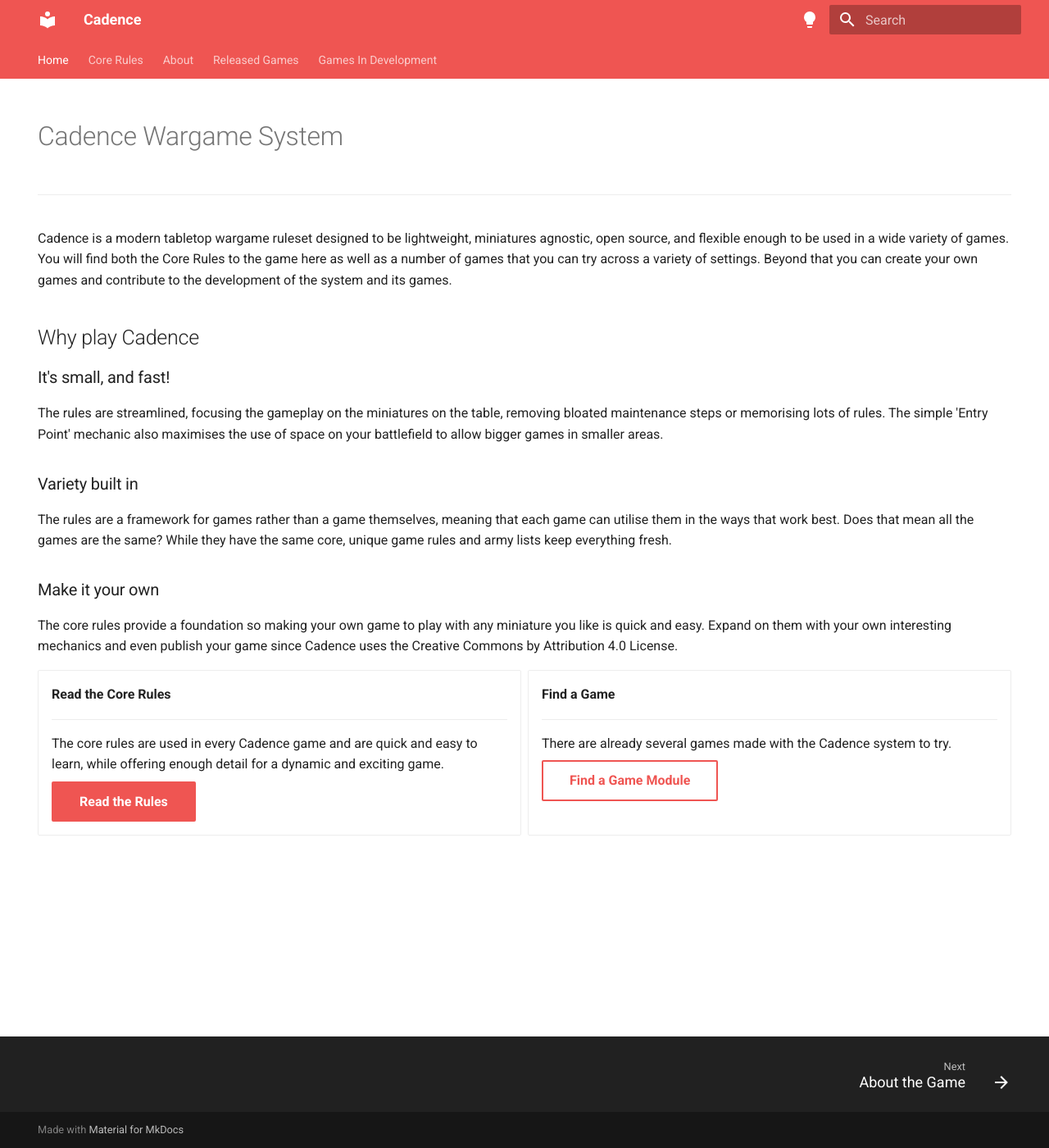
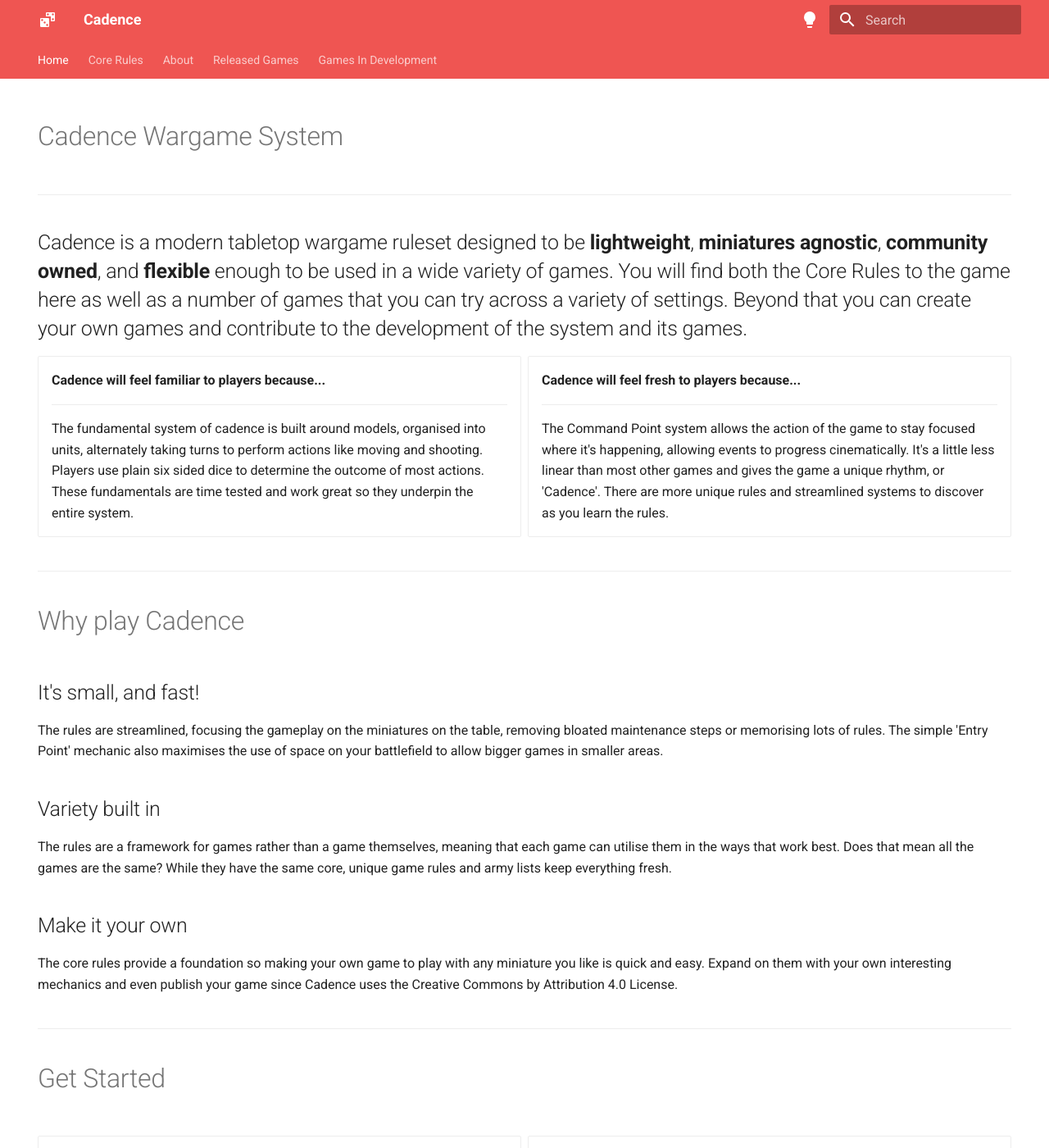
Before and after one commit to open-source-tabletop/cadence-website, an MkDocs documentation site: the page built from docs/index.md, in a window 1280 px wide and 1400 px high. Shown: the whole window at 82% size. Built offline with MkDocs 1.6.1 and Material for MkDocs 9.7.7, drawn with Linux system fonts in a browser that asks for light colours; some of the changed text lies outside the part shown.

Commit message:
Adding images

```diff
--- a/docs/index.md
+++ b/docs/index.md
@@ -6,8 +6,9 @@ hide:
 
 ---
 
-Cadence is a modern tabletop wargame ruleset designed to be lightweight, miniatures agnostic, open source, and flexible enough to be used in a wide variety of games. You will find both the Core Rules to the game here as well as a number of games that you can try across a variety of settings. Beyond that you can create your own games and contribute to the development of the system and its games.
-<!--
+## Cadence is a modern tabletop wargame ruleset designed to be **lightweight**, **miniatures agnostic**, **community owned**, and **flexible** enough to be used in a wide variety of games. You will find both the Core Rules to the game here as well as a number of games that you can try across a variety of settings. Beyond that you can create your own games and contribute to the development of the system and its games.
+
+
 <div class="grid cards" markdown>
 
 -   **Cadence will feel familiar to players because...**
@@ -24,22 +25,26 @@ Cadence is a modern tabletop wargame ruleset designed to be lightweight, miniatu
 
 
 </div>
--->
 
-## Why play Cadence
+---
 
-### It's small, and fast!
+# Why play Cadence
+
+## It's small, and fast!
 
 The rules are streamlined, focusing the gameplay on the miniatures on the table, removing bloated maintenance steps or memorising lots of rules. The simple 'Entry Point' mechanic also maximises the use of space on your battlefield to allow bigger games in smaller areas.
 
-### Variety built in
+## Variety built in
 
 The rules are a framework for games rather than a game themselves, meaning that each game can utilise them in the ways that work best. Does that mean all the games are the same? While they have the same core, unique game rules and army lists keep everything fresh.
 
-### Make it your own
+## Make it your own
 
 The core rules provide a foundation so making your own game to play with any miniature you like is quick and easy. Expand on them with your own interesting mechanics and even publish your game since Cadence uses the Creative Commons by Attribution 4.0 License.
 
+---
+
+# Get Started
 
 <div class="grid cards" markdown>
 
@@ -49,14 +54,14 @@ The core rules provide a foundation so making your own game to play with any min
 
     The core rules are used in every Cadence game and are quick and easy to learn, while offering enough detail for a dynamic and exciting game.
 
-    [Read the Rules](core-rules/introduction.md){ .md-button .md-button--primary }
+    [Read the Rules](core-rules/introduction.md){ .md-button }
 
 -   **Find a Game**
 
     ---
 
-    There are already several games made with the Cadence system to try.
+    There are several games available that use Cadence, many of which you can try with your existing collection of miniatures.
 
-    [Find a Game Module](released-games.md){ .md-button }
+    [Find a Game to Try](released-games.md){ .md-button }
 
 </div>
--- a/mkdocs.yml
+++ b/mkdocs.yml
@@ -5,6 +5,7 @@ markdown_extensions:
   - attr_list
   - admonition
   - md_in_html
+  - def_list
   - pymdownx.emoji:
       emoji_index: !!python/name:material.extensions.emoji.twemoji
       emoji_generator: !!python/name:material.extensions.emoji.to_svg
@@ -17,6 +18,8 @@ theme:
     - navigation.top
     - navigation.footer
   name: material
+  icon:
+    logo: material/dice-multiple
   palette:
     # Palette toggle for light mode
     - scheme: default
```
Also changed, not shown: docs/img/halo-elite.jpg (added), docs/img/halo-marines.jpg (added), docs/img/respawn-team.jpg (added).
